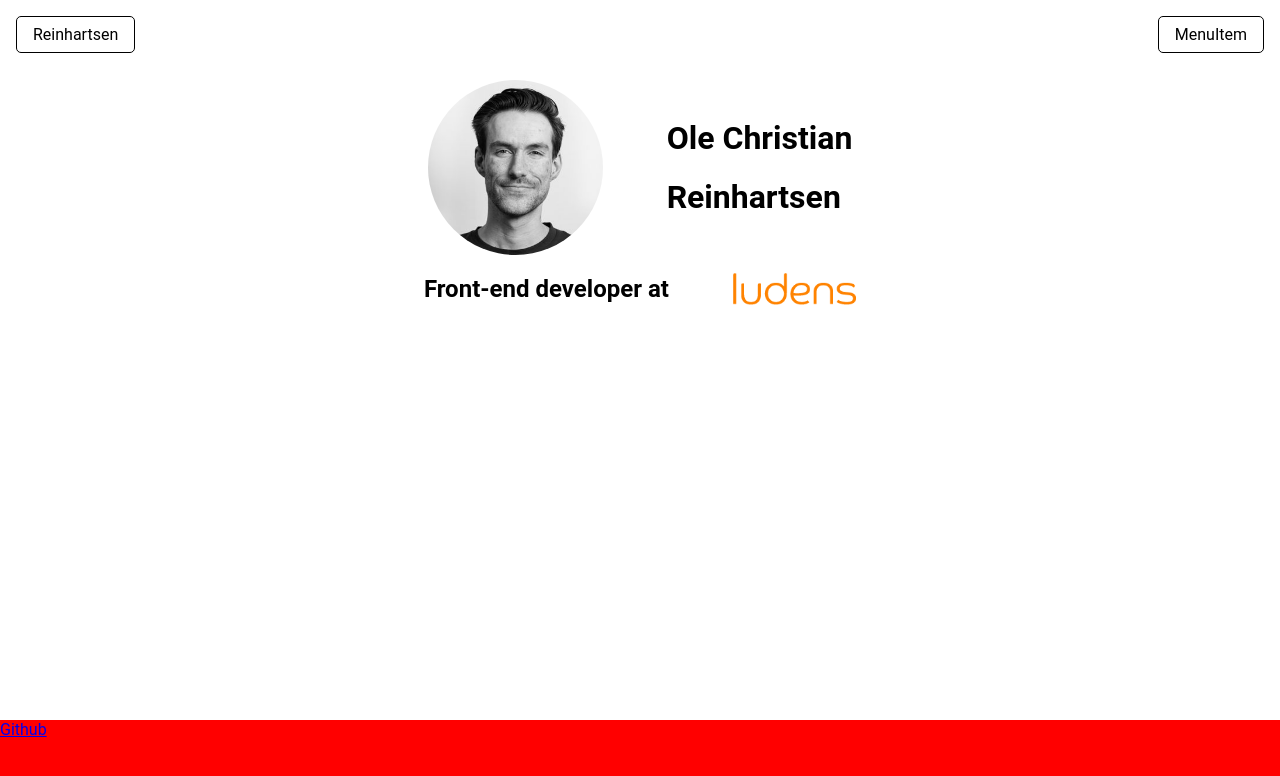
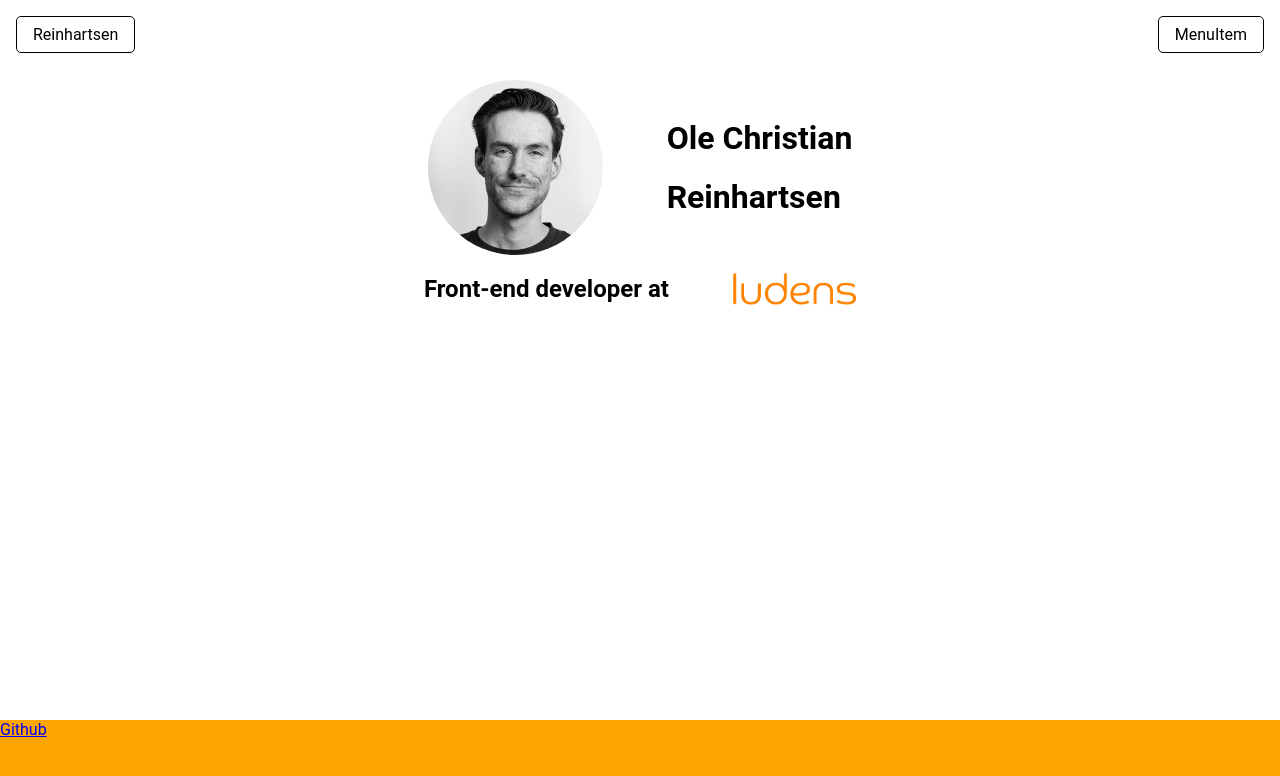
Before and after one commit to reinole/reinhartsen, a React (Create React App) app: page / in a window 1280 px wide. Shown: the top 776 px of the page. Built offline with nearby package versions, Linux system fonts and the light colour scheme.

Commit message:
Changed color in footer

```diff
--- a/src/components/Footer.js
+++ b/src/components/Footer.js
@@ -17,7 +17,7 @@ const FooterContainer = styled.div`
   bottom: 0;
   left: 0;
   right: 0;
-  background-color: red;
+  background-color: orange;
 `;
 
 const ExternalLink = styled.a``;
```
